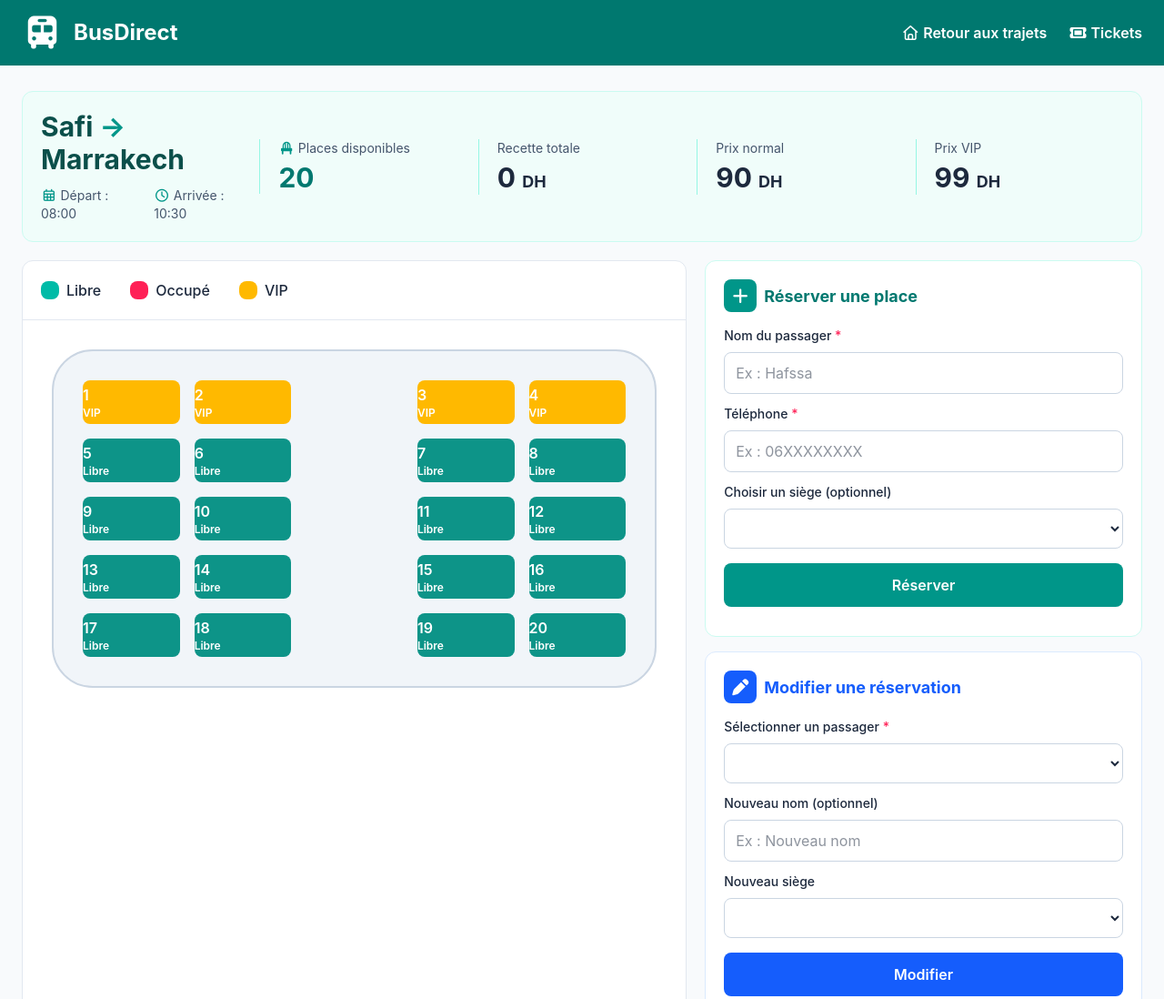
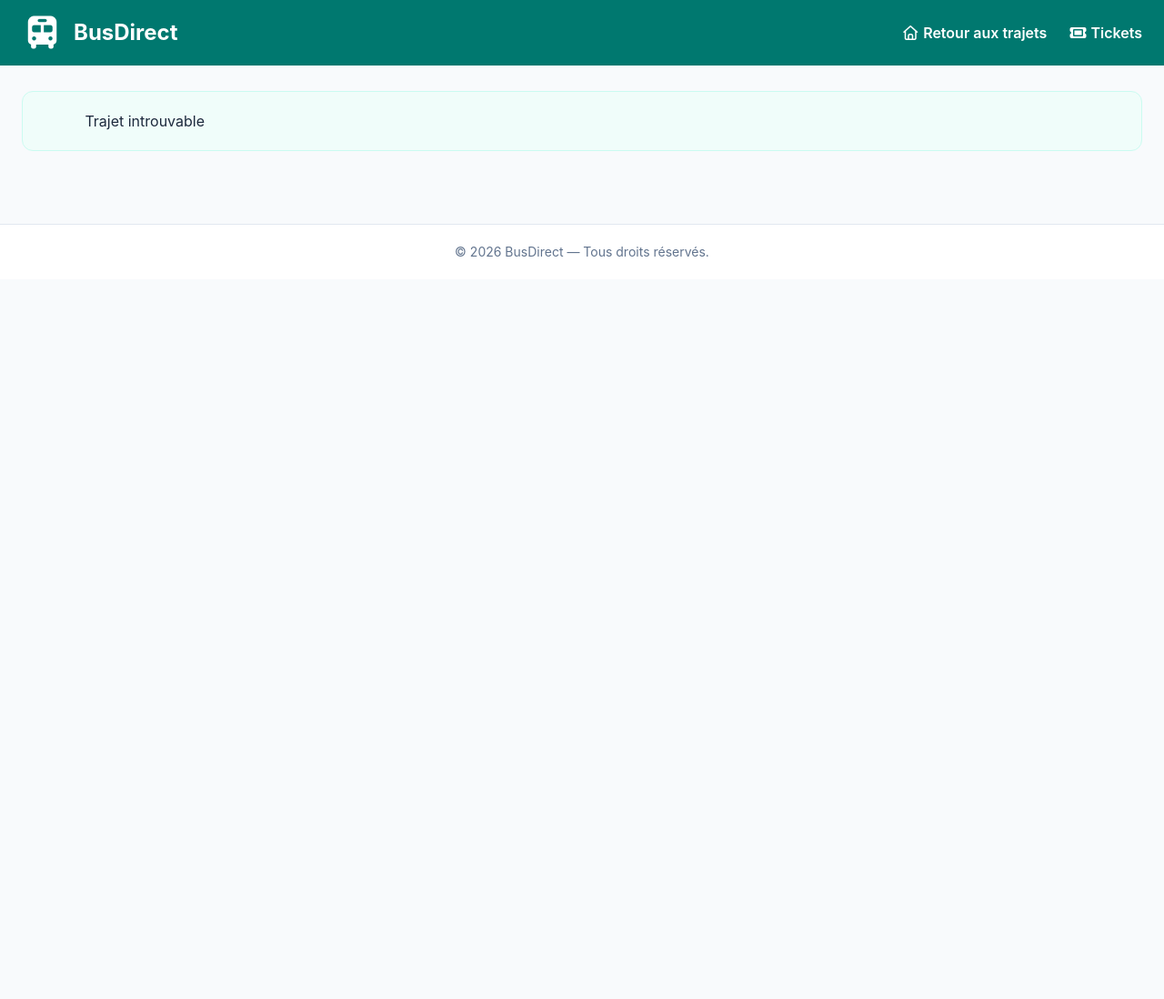
Before and after one commit to HafssaBoukniter/BusDirect-P2, a website with bundled scripts: page cabine.html in a window 1280 px wide. Shown: the top 1098 px of the page at 91% size. After the commit the page ends 800 px from the top, so only its background shows below. Built offline with nearby package versions, Linux system fonts and the light colour scheme.

Commit message:
Ouvrir la cabine

```diff
--- a/cabine.html
+++ b/cabine.html
@@ -44,25 +44,25 @@
 
     <!--main-->
     <main class="max-w-7xl mx-auto px-6 py-7">
+        <div id="tripInfo" class="hidden"></div>
         <section id="trip-information" class="bg-teal-50 border border-teal-100 rounded-xl p-5 mb-5 grid grid-cols-1 md:grid-cols-2 lg:grid-cols-5 gap-3 items-center">
             <div class="">
                 <h2 id="trajet-titre" class="text-3xl font-bold text-teal-900">
-                    Safi <span class="text-teal-600">→</span> Marrakech
                 </h2>
 
                 <div class="flex flex-row gap-5">
                     <p class="text-sm text-slate-600 mt-3">
-                        <i class="fa-regular fa-calendar-days" style="color: rgb(0, 150, 137);"></i> Départ : <span id="heure-depart">08:00</span>
+                        <i class="fa-regular fa-calendar-days" style="color: rgb(0, 150, 137);"></i> Départ : <span id="heure-depart"></span>
                     </p>
                     <p class="text-sm text-slate-600 mt-3">
-                        <i class="fa-regular fa-clock" style="color: rgb(0, 150, 137);"></i> Arrivée : <span id="heure-arrivee">10:30</span>
+                        <i class="fa-regular fa-clock" style="color: rgb(0, 150, 137);"></i> Arrivée : <span id="heure-arrivee"></span>
                     </p>
 
                 </div>
             </div>
             <div class="border-l border-teal-200 pl-5">
                 <p class="text-sm text-slate-600"><i class="fa-solid fa-chair" style="color: rgb(0, 150, 137);"></i> Places disponibles</p>
-                <p class="text-3xl font-bold text-teal-700 mt-1"><span id="places-disponibles">20</span></p>
+                <p class="text-3xl font-bold text-teal-700 mt-1"><span id="places-disponibles"></span></p>
             </div>
             <div class="border-l border-teal-200 pl-5">
                 <p class="text-sm text-slate-600">Recette totale</p>
@@ -74,19 +74,19 @@
             <div class="border-l border-teal-200 pl-5">
                 <p class="text-sm text-slate-600">Prix normal</p>
                 <p class="text-3xl font-bold text-slate-800 mt-1">
-                    <span id="prix-normal">90</span>
+                    <span id="prix-normal"></span>
                     <span class="text-lg">DH</span>
                 </p>
             </div>
             <div class="border-l border-teal-200 pl-5">
                 <p class="text-sm text-slate-600">Prix VIP</p>
                 <p class="text-3xl font-bold text-slate-800 mt-1">
-                    <span id="prix-vip">99</span>
+                    <span id="prix-vip"></span>
                     <span class="text-lg">DH</span>
                 </p>
             </div>
         </section>
-        <div class="grid grid-cols-1 lg:grid-cols-5 gap-5">
+        <div class="main-body grid grid-cols-1 lg:grid-cols-5 gap-5">
             <section class="lg:col-span-3 bg-white border border-slate-200 rounded-xl overflow-hidden">
 
                 <div class="flex items-center gap-8 p-5 border-b border-slate-200">
@@ -112,73 +112,73 @@
 
                     <div class="bus w-full max-w-2sm rounded-[45px] border-2 border-slate-300 bg-slate-100 p-4 sm:p-6">
 
-                        <div id="plan-sieges" class="grid grid-cols-5 grid-cols[1fr_1fr_1rem_1fr_1fr] max-sm:grid-cols-2 max-sm:grid-cols[1fr_1fr] gap-4 p-2">
+                        <div id="plan-sieges" class="grid grid-cols-5 grid-cols[1fr_1fr_1rem_1fr_1fr] h-full max-sm:grid-cols-2 max-sm:grid-cols[1fr_1fr] gap-4 p-2">
 
-                            <button type="button" data-seat="1" class="siege vip flex flex-col justify-center">
-                                1 <span class="text-xs">VIP</span>
+                            <button type="button" data-seat="1" class="siege vip libre flex flex-col gap-2 p-2 h-full justify-center">
+                                1 <span class="text-xs nomText">VIP</span> <span class="text-xs phoneText"></span>
                             </button>
-                            <button type="button" data-seat="2" class="siege vip flex flex-col justify-center">
-                                2 <span class="text-xs">VIP</span>
+                            <button type="button" data-seat="2" class="siege vip libre flex flex-col gap-2 p-2 h-full justify-center">
+                                2 <span class="text-xs nomText">VIP</span> <span class="text-xs phoneText"></span>
                             </button>
                             <div class="max-sm:hidden"></div>
-                            <button type="button" data-seat="3" class="siege vip flex flex-col justify-center">
-                                3 <span class="text-xs">VIP</span>
+                            <button type="button" data-seat="3" class="siege vip libre flex flex-col gap-2 p-2 h-full justify-center">
+                                3 <span class="text-xs nomText">VIP</span> <span class="text-xs phoneText"></span>
                             </button>
-                            <button type="button" data-seat="4" class="siege vip flex flex-col justify-center">
-                                4 <span class="text-xs">VIP</span>
+                            <button type="button" data-seat="4" class="siege vip libre flex flex-col gap-2 p-2 h-full justify-center">
+                                4 <span class="text-xs nomText">VIP</span> <span class="text-xs phoneText"></span>
                             </button>
 
-                            <button type="button" data-seat="5" class="siege libre flex flex-col justify-center">
-                                5 <span class="text-xs">Libre</span>
+                            <button type="button" data-seat="5" class="siege libre flex flex-col gap-2 p-2 h-full justify-center">
+                                5 <span class="text-xs nomText">Libre</span> <span class="text-xs phoneText"></span>
                             </button>
-                            <button type="button" data-seat="6" class="siege libre flex flex-col justify-center">
-                                6 <span class="text-xs">Libre</span>
+                            <button type="button" data-seat="6" class="siege libre flex flex-col gap-2 p-2 h-full justify-center">
+                                6 <span class="text-xs nomText">Libre</span> <span class="text-xs phoneText"></span>
                             </button>
                             <div class="max-sm:hidden"></div>
-                            <button type="button" data-seat="7" class="siege libre flex flex-col justify-center">
-                                7 <span class="text-xs">Libre</span>
+                            <button type="button" data-seat="7" class="siege libre flex flex-col gap-2 p-2 h-full justify-center">
+                                7 <span class="text-xs nomText">Libre</span> <span class="text-xs phoneText"></span>
                             </button>
-                            <button type="button" data-seat="8" class="siege libre flex flex-col justify-center">
-                                8 <span class="text-xs">Libre</span>
+                            <button type="button" data-seat="8" class="siege libre flex flex-col gap-2 p-2 h-full justify-center">
+                                8 <span class="text-xs nomText">Libre</span> <span class="text-xs phoneText"></span>
                             </button>
-                            <button type="button" data-seat="9" class="siege libre flex flex-col justify-center">
-                                9 <span class="text-xs">Libre</span>
+                            <button type="button" data-seat="9" class="siege libre flex flex-col gap-2 p-2 h-full justify-center">
+                                9 <span class="text-xs nomText">Libre</span> <span class="text-xs phoneText"></span>
                             </button>
-                            <button type="button" data-seat="10" class="siege libre flex flex-col justify-center">
-                                10 <span class="text-xs">Libre</span>
+                            <button type="button" data-seat="10" class="siege libre flex flex-col gap-2 p-2 h-full justify-center">
+                                10 <span class="text-xs nomText">Libre</span> <span class="text-xs phoneText"></span>
                             </button>
                             <div class="max-sm:hidden"></div>
-                            <button type="button" data-seat="11" class="siege libre flex flex-col justify-center">
-                                11 <span class="text-xs">Libre</span>
+                            <button type="button" data-seat="11" class="siege libre flex flex-col gap-2 p-2 h-full justify-center">
+                                11 <span class="text-xs nomText">Libre</span> <span class="text-xs phoneText"></span>
                             </button>
-                            <button type="button" data-seat="12" class="siege libre flex flex-col justify-center">
-                                12 <span class="text-xs">Libre</span>
+                            <button type="button" data-seat="12" class="siege libre flex flex-col gap-2 p-2 h-full justify-center">
+                                12 <span class="text-xs nomText">Libre</span> <span class="text-xs phoneText"></span>
                             </button>
-                            <button type="button" data-seat="13" class="siege libre flex flex-col justify-center">
-                                13 <span class="text-xs">Libre</span>
+                            <button type="button" data-seat="13" class="siege libre flex flex-col gap-2 p-2 h-full justify-center">
+                                13 <span class="text-xs nomText">Libre</span> <span class="text-xs phoneText"></span>
                             </button>
-                            <button type="button" data-seat="14" class="siege libre flex flex-col justify-center">
-                                14 <span class="text-xs">Libre</span>
+                            <button type="button" data-seat="14" class="siege libre flex flex-col gap-2 p-2 h-full justify-center">
+                                14 <span class="text-xs nomText">Libre</span> <span class="text-xs phoneText"></span>
                             </button>
                             <div class="max-sm:hidden"></div>
-                            <button type="button" data-seat="15" class="siege libre flex flex-col justify-center">
-                                15 <span class="text-xs">Libre</span>
+                            <button type="button" data-seat="15" class="siege libre flex flex-col gap-2 p-2 h-full justify-center">
+                                15 <span class="text-xs nomText">Libre</span> <span class="text-xs phoneText"></span>
                             </button>
-                            <button type="button" data-seat="16" class="siege libre flex flex-col justify-center">
-                                16 <span class="text-xs">Libre</span>
+                            <button type="button" data-seat="16" class="siege libre flex flex-col gap-2 p-2 h-full justify-center">
+                                16 <span class="text-xs nomText">Libre</span> <span class="text-xs phoneText"></span>
                             </button>
-                            <button type="button" data-seat="17" class="siege libre flex flex-col justify-center">
-                                17 <span class="text-xs">Libre</span>
+                            <button type="button" data-seat="17" class="siege libre flex flex-col gap-2 p-2 h-full justify-center">
+                                17 <span class="text-xs nomText">Libre</span> <span class="text-xs phoneText"></span>
                             </button>
-                            <button type="button" data-seat="18" class="siege libre flex flex-col justify-center">
-                                18 <span class="text-xs">Libre</span>
+                            <button type="button" data-seat="18" class="siege libre flex flex-col gap-2 p-2 h-full justify-center">
+                                18 <span class="text-xs nomText">Libre</span> <span class="text-xs phoneText"></span>
                             </button>
                             <div class="max-sm:hidden"></div>
-                            <button type="button" data-seat="19" class="siege libre flex flex-col justify-center">
-                                19 <span class="text-xs">Libre</span>
+                            <button type="button" data-seat="19" class="siege libre flex flex-col gap-2 p-2 h-full justify-center">
+                                19 <span class="text-xs nomText">Libre</span> <span class="text-xs phoneText"></span>
                             </button>
-                            <button type="button" data-seat="20" class="siege libre flex flex-col justify-center">
-                                20 <span class="text-xs">Libre</span>
+                            <button type="button" data-seat="20" class="siege libre flex flex-col gap-2 p-2 h-full justify-center">
+                                20 <span class="text-xs nomText">Libre</span> <span class="text-xs phoneText"></span>
                             </button>
 
                         </div>
--- a/js/main-cabine.js
+++ b/js/main-cabine.js
@@ -2,6 +2,90 @@
 import { renderCabine,renderListeAttente } from "./render.js";
 import { reserver,modifier,annuler,inscrireEnAttente,retirerDeAttente } from "./reservation.js";
 
+const id = Number(new URLSearchParams(location.search).get("id"));
+const tripInfo = document.querySelector("#trip-information");
+const sieges = document.querySelectorAll(".siege");
+const selectReservation = document.getElementById("siege-reservation");
+const updateSelect = document.getElementById("nouveau-siege");
+const passagerSelectModif = document.querySelector("#passager-modification");
+const passagerSupp = document.querySelector("#passager-suppression");
+const mainBody = document.querySelector(".main-body");
+
+
+
+function reservationSelect() {
+    selectReservation.innerHTML = '<option value="">Sélectionner un siège</option>';
+    updateSelect.innerHTML = '<option value="">Sélectionner un nouveau siège</option>';
+
+    sieges.forEach(siege => {
+        if (siege.classList.contains("libre")) {
+            const option = document.createElement("option");
+
+            option.value = siege.dataset.seat;
+            option.textContent = `Siège ${siege.dataset.seat}`;
+
+            selectReservation.appendChild(option);
+            updateSelect.appendChild(option.cloneNode(true));
+        }
+    });
+}
+
+function modifSuppPassSelect() {
+    passagerSelectModif.innerHTML = '<option value="">Choisir un passager</option>';
+    passagerSupp.innerHTML = '<option value="">Choisir un passager</option>';
+
+    sieges.forEach(siege => {
+        if (siege.classList.contains("occupe")) {
+            const passager = siege.querySelector(".nomText");
+
+            if (passager) {
+                const nom = passager.textContent.trim();
+                const numS = siege.dataset.seat;
+
+                const option1 = document.createElement("option");
+                option1.value = numS;
+                option1.textContent = nom;
+
+                passagerSelectModif.appendChild(option1);
+                passagerSupp.appendChild(option1.cloneNode(true));
+            }
+        }
+    });
+}
+
 async function afficherTout() {
+    const trips = await initialiser();
 
+    const trip = trips.find(trip => trip.id === id);
+
+    if(!trip){
+        tripInfo.innerHTML = `
+            <div class="h-75 flex items-center justify-center w-full">
+                <p text-center text-slate-500>Trajet introuvable</p>
+            </div>
+        `;
+        mainBody.style.display = "none";
+        return;
+    }
+
+    sieges.forEach(siege =>{
+        const nomPassager = siege.querySelector(".nomText");
+        const phonePassager = siege.querySelector(".phoneText");
+        let result=trip.reservations.find(tt=>{
+            return Number(siege.dataset.seat) === Number(tt.seat)
+        });
+        if(result){
+            nomPassager.textContent = result.name;
+            phonePassager.textContent =result.phone;
+            siege.classList.add("occupe");
+            siege.classList.remove("libre");
+        }
+    });
+
+
+    reservationSelect();
+    modifSuppPassSelect();
+    renderCabine(trip);
 }
+
+afficherTout();
--- a/js/reservation.js
+++ b/js/reservation.js
@@ -13,7 +13,7 @@
 }
 
 export function recetteTrajet(trip){
-
+    return trip.reservations.length * trip.price;
 }
 
 export function reserver(trip, p, siege){
--- a/style.css
+++ b/style.css
@@ -3,7 +3,6 @@
     font-weight: 600;
     color: white;
     cursor: pointer;
-    height: 3rem;
 }
 
 .libre {
```
Also changed, not shown: js/render.js (+14 -1 lines).
